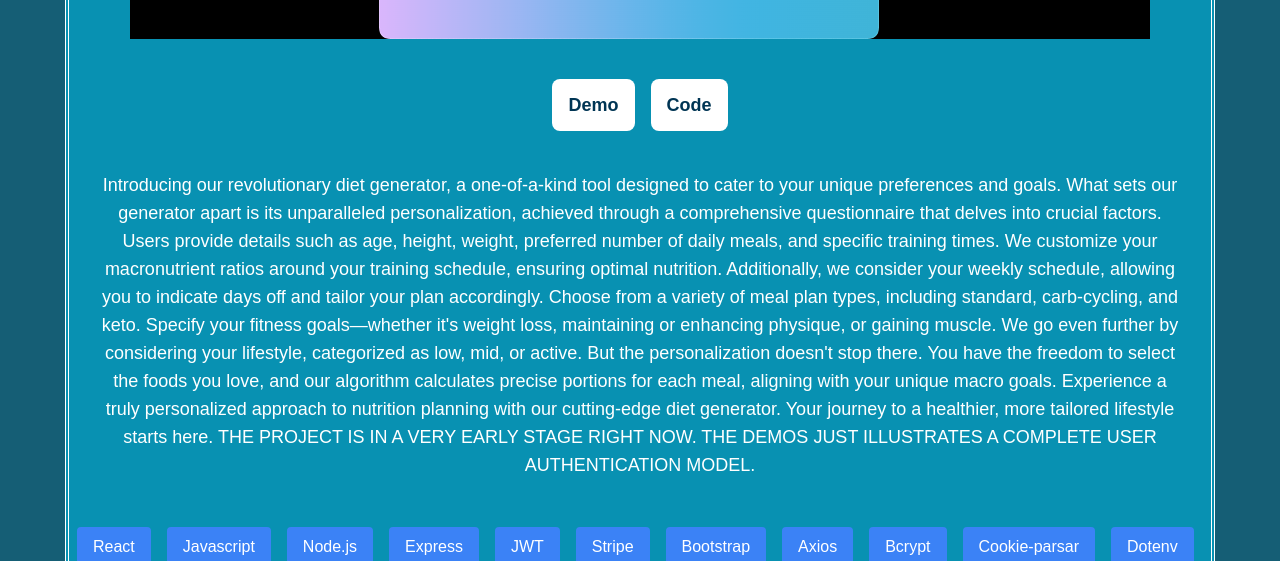
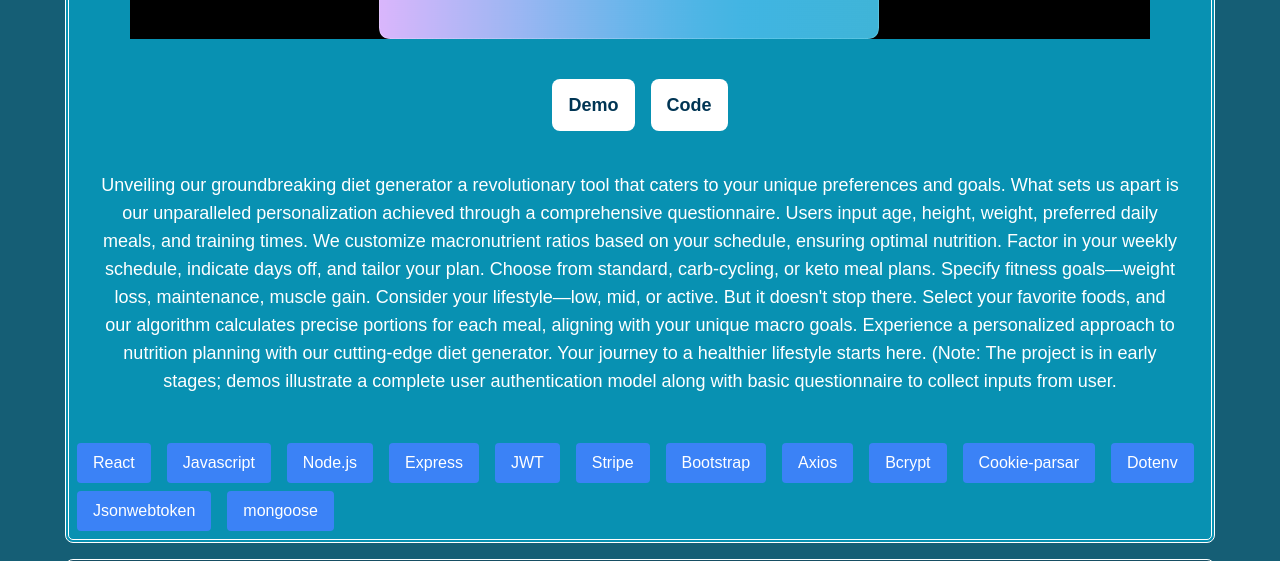
Before and after one commit to rodolfoespinosa01/personalPortfolio, a React (Create React App) app: page /work in a window 1280 px wide. Shown: the part 1700-2261 px from the top of the page. Built offline with nearby package versions, Linux system fonts and the light colour scheme.

Commit message:
dietGenerator update

```diff
--- a/src/assets/js/data.js
+++ b/src/assets/js/data.js
@@ -18,7 +18,7 @@ export const projects = [
     demoLink: "https://young-woodland-31941-a293038cf79d.herokuapp.com/login",
     projectTitle: "Diet Generator",
     projectDescription:
-      "Introducing our revolutionary diet generator, a one-of-a-kind tool designed to cater to your unique preferences and goals. What sets our generator apart is its unparalleled personalization, achieved through a comprehensive questionnaire that delves into crucial factors. Users provide details such as age, height, weight, preferred number of daily meals, and specific training times. We customize your macronutrient ratios around your training schedule, ensuring optimal nutrition. Additionally, we consider your weekly schedule, allowing you to indicate days off and tailor your plan accordingly. Choose from a variety of meal plan types, including standard, carb-cycling, and keto. Specify your fitness goals—whether it's weight loss, maintaining or enhancing physique, or gaining muscle. We go even further by considering your lifestyle, categorized as low, mid, or active. But the personalization doesn't stop there. You have the freedom to select the foods you love, and our algorithm calculates precise portions for each meal, aligning with your unique macro goals. Experience a truly personalized approach to nutrition planning with our cutting-edge diet generator. Your journey to a healthier, more tailored lifestyle starts here. THE PROJECT IS IN A VERY EARLY STAGE RIGHT NOW. THE DEMOS JUST ILLUSTRATES A COMPLETE USER AUTHENTICATION MODEL.",
+      "Unveiling our groundbreaking diet generator a revolutionary tool that caters to your unique preferences and goals. What sets us apart is our unparalleled personalization achieved through a comprehensive questionnaire. Users input age, height, weight, preferred daily meals, and training times. We customize macronutrient ratios based on your schedule, ensuring optimal nutrition. Factor in your weekly schedule, indicate days off, and tailor your plan. Choose from standard, carb-cycling, or keto meal plans. Specify fitness goals—weight loss, maintenance, muscle gain. Consider your lifestyle—low, mid, or active. But it doesn't stop there. Select your favorite foods, and our algorithm calculates precise portions for each meal, aligning with your unique macro goals. Experience a personalized approach to nutrition planning with our cutting-edge diet generator. Your journey to a healthier lifestyle starts here. (Note: The project is in early stages; demos illustrate a complete user authentication model along with basic questionnaire to collect inputs from user.",
     techStack: [
       "React",
       "Javascript",
```
